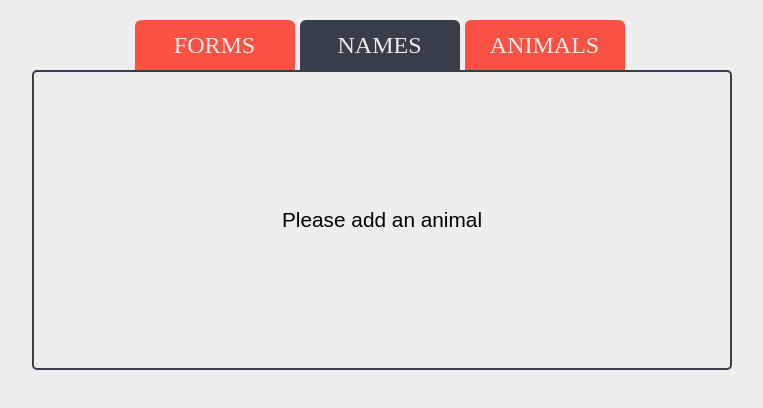
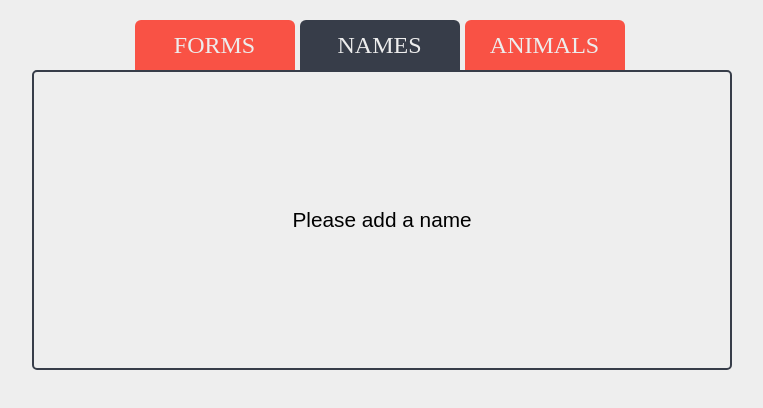
Before and after one commit to peterscardera/threeTabs-, a React (Create React App) app: page / in a window 1280 px wide. Both pictures are taken after a click on the button "NAMES". Shown: the top 408 px of the page, without its empty margins (258-1021 px from the left). Built offline with nearby package versions, Linux system fonts and the light colour scheme.

Commit message:
feat: made tab2 name data to non persistant

```diff
--- a/src/App.js
+++ b/src/App.js
@@ -18,7 +18,7 @@ const App = () => {
       <GlobalStyle />
       <ThemeProvider theme={theme}>
         <Container>
-          <TabButtons pageState={pageState} setPageState={setPageState} />
+          <TabButtons pageState={pageState} setPageState={setPageState} setListOfNames={setListOfNames} />
           {pageState === 'Forms' ? (
             <TabOneForms
               listOfAnimals={listOfAnimals}
--- a/src/components/TabButtons/TabButtons.js
+++ b/src/components/TabButtons/TabButtons.js
@@ -1,13 +1,13 @@
 import React from 'react';
 import styled from 'styled-components';
 
-const TabButtons = ({ pageState, setPageState }) => {
+const TabButtons = ({ pageState, setPageState, setListOfNames }) => {
   return (
     <StyledTabContainer>
       <StyledTab
         pageState={pageState}
         onClick={() => {
-          setPageState('Forms');
+          return setPageState('Forms'), pageState === 'Names' && setListOfNames([]);
         }}
       >
         Forms
@@ -23,7 +23,7 @@ const TabButtons = ({ pageState, setPageState }) => {
       <StyledTab
         pageState={pageState}
         onClick={() => {
-          setPageState('Animals');
+          return setPageState('Animals'), pageState === 'Names' && setListOfNames([]);
         }}
       >
         Animals
--- a/src/components/TabTwo/TabTwoNames.js
+++ b/src/components/TabTwo/TabTwoNames.js
@@ -15,7 +15,7 @@ const TabTwoName = ({ listOfNames }) => {
     <>
       <Container>
         {listOfNames.length === 0
-          ? 'Please add an animal'
+          ? 'Please add a name'
           : listOfNames.map((nameObj, index) => {
               return (
                 <div key={index}>
```
Also changed, not shown: 1 other file (tests, documents, lock files or other folders).
